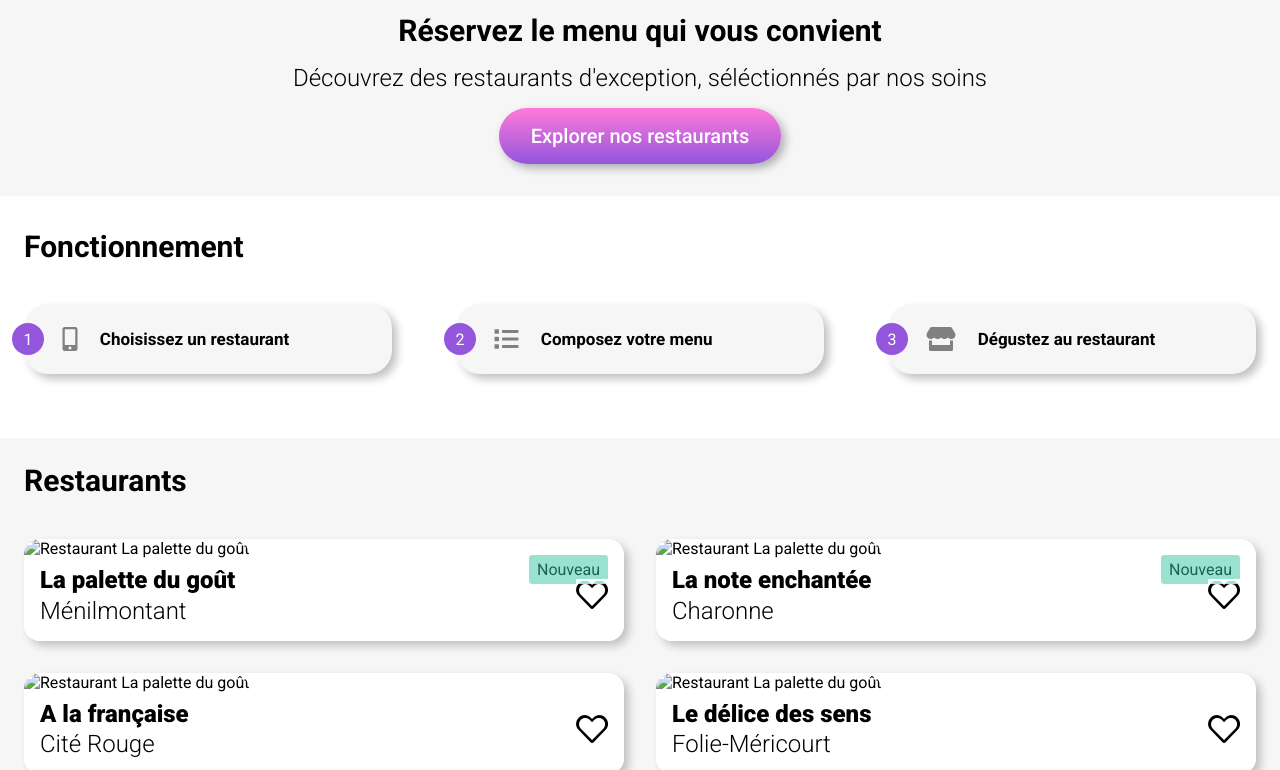
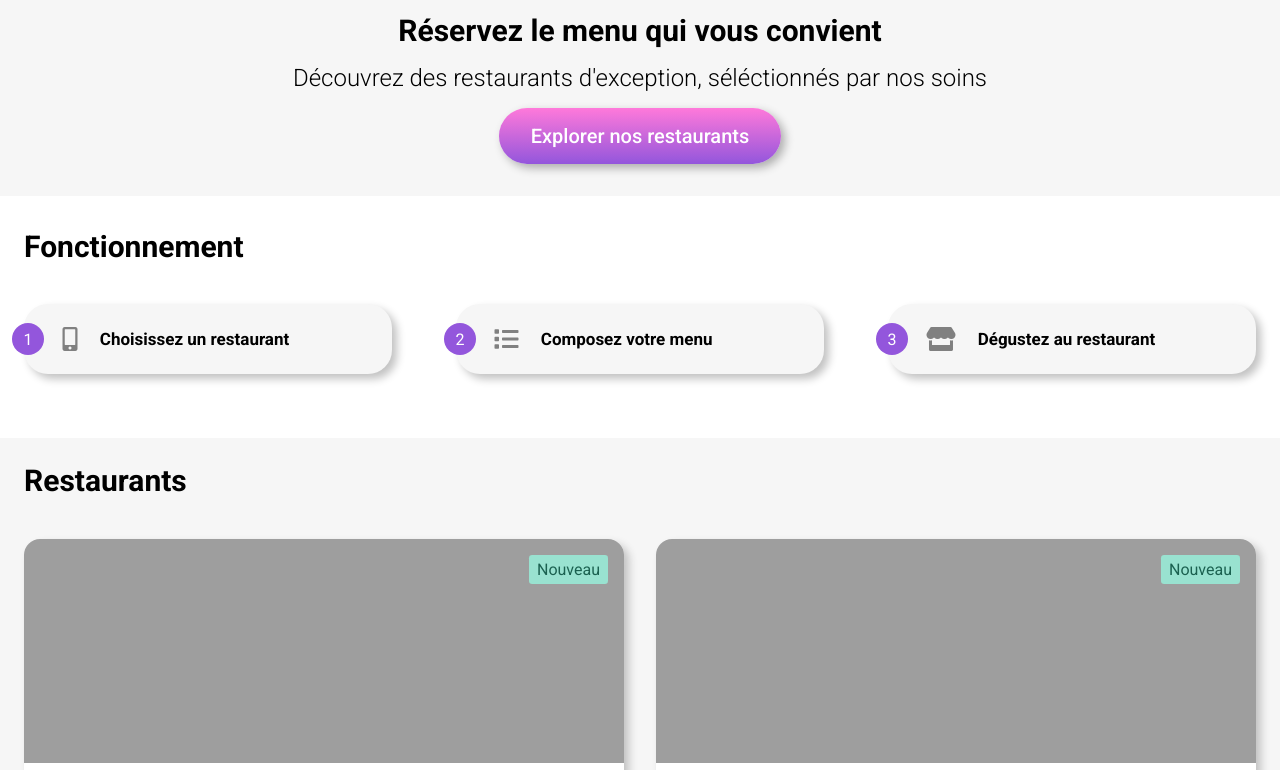
Before and after one commit to mf1511/FOUSSIERMarin_3_03072021, a website: page index.html in a window 1280 px wide. Shown: the part 111-881 px from the top of the page. Drawn offline with nearby package versions, Linux system fonts and the light colour scheme; files that its build step writes are made by us from their sources; the site is published under a folder, as on GitHub Pages, so addresses that start at the root find nothing; a web font is replaced by a local one.

Commit message:
lien image + cursor
lien image + cursor

```diff
--- a/index.html
+++ b/index.html
@@ -60,7 +60,7 @@
                 <div class="restaurants__card">
                     <a href="./la-palette-du-gout.html">
                         <div class="restaurants__card__img">
-                            <img class="restaurants__card__imgimg" src="/images/restaurants/jay-wennington-N_Y88TWmGwA-unsplash.jpg" alt="Restaurant La palette du goût">
+                            <img class="restaurants__card__imgimg" src="./images/restaurants/jay-wennington-N_Y88TWmGwA-unsplash.jpg" alt="Restaurant La palette du goût">
                         </div>
                         <span class="badge__nouveau">Nouveau</span>
 
@@ -80,7 +80,7 @@
                 <div class="restaurants__card">
                     <a href="./la-note-enchantee.html">
                         <div class="restaurants__card__img">
-                            <img class="restaurants__card__imgimg" src="/images/restaurants/stil-u2Lp8tXIcjw-unsplash.jpg" alt="Restaurant La palette du goût">
+                            <img class="restaurants__card__imgimg" src="./images/restaurants/stil-u2Lp8tXIcjw-unsplash.jpg" alt="Restaurant La palette du goût">
                         </div>
                         <span class="badge__nouveau">Nouveau</span>
 
@@ -100,7 +100,7 @@
                 <div class="restaurants__card">
                         <a href="./a-la-francaise.html">
                             <div class="restaurants__card__img">
-                                <img class="restaurants__card__imgimg" src="/images/restaurants/toa-heftiba-DQKerTsQwi0-unsplash.jpg" alt="Restaurant La palette du goût">
+                                <img class="restaurants__card__imgimg" src="./images/restaurants/toa-heftiba-DQKerTsQwi0-unsplash.jpg" alt="Restaurant La palette du goût">
                             </div>
 
                             <div class="restaurants__card__infos">
@@ -120,7 +120,7 @@
                         <a href="./le-delice-des-sens.html">
 
                             <div class="restaurants__card__img">
-                                <img class="restaurants__card__imgimg" src="/images/restaurants/louis-hansel-shotsoflouis-qNBGVyOCY8Q-unsplash.jpg" alt="Restaurant La palette du goût">
+                                <img class="restaurants__card__imgimg" src="./images/restaurants/louis-hansel-shotsoflouis-qNBGVyOCY8Q-unsplash.jpg" alt="Restaurant La palette du goût">
                             </div>
 
                             <div class="restaurants__card__infos">
--- a/styles/sass/main.scss
+++ b/styles/sass/main.scss
@@ -149,6 +149,7 @@ a{
         border-radius: 1rem;
         box-shadow: 5px 5px 0.5rem #c2c2c2;
         position: relative;
+        cursor: pointer;
 
         .badge__nouveau{
             position: absolute;
```
Also changed, not shown: a-la-francaise.html (+1 -1 lines), la-note-enchantee.html (+1 -1 lines), la-palette-du-gout.html (+1 -1 lines), le-delice-des-sens.html (+1 -1 lines).
